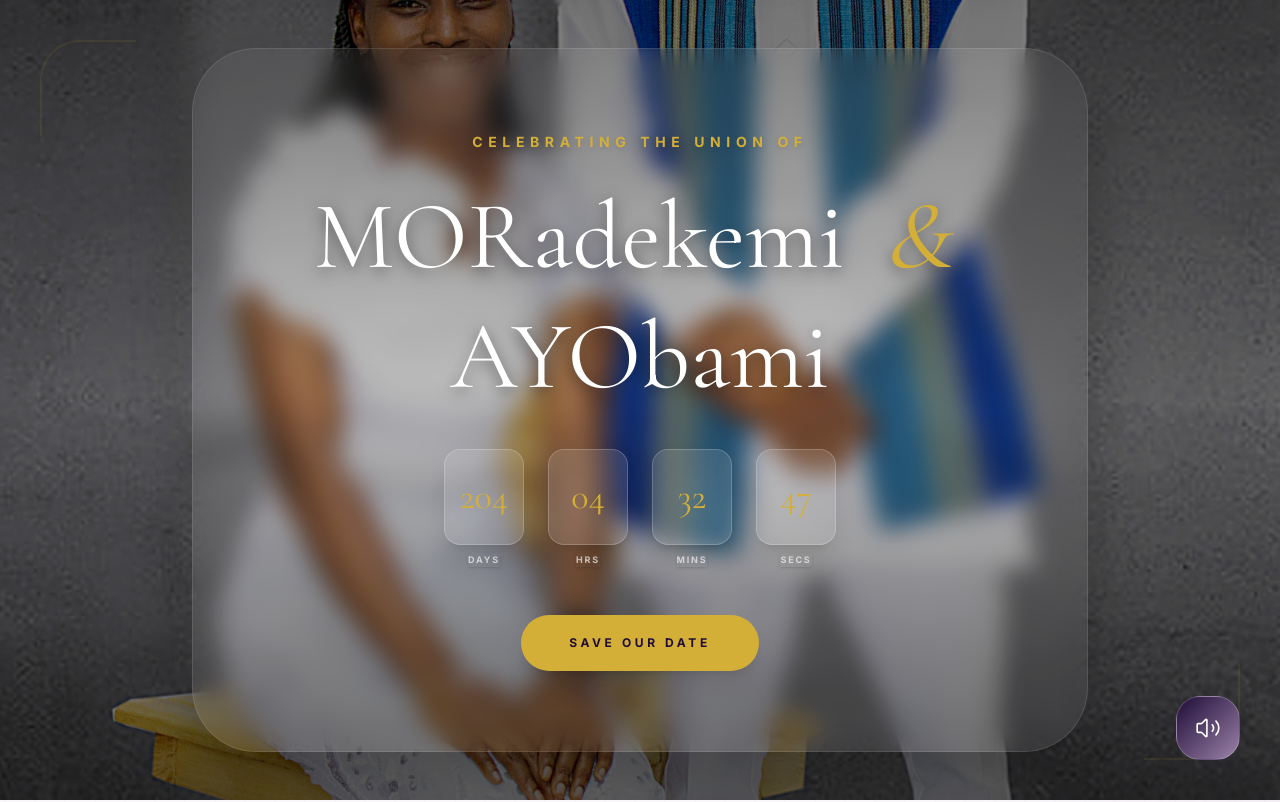
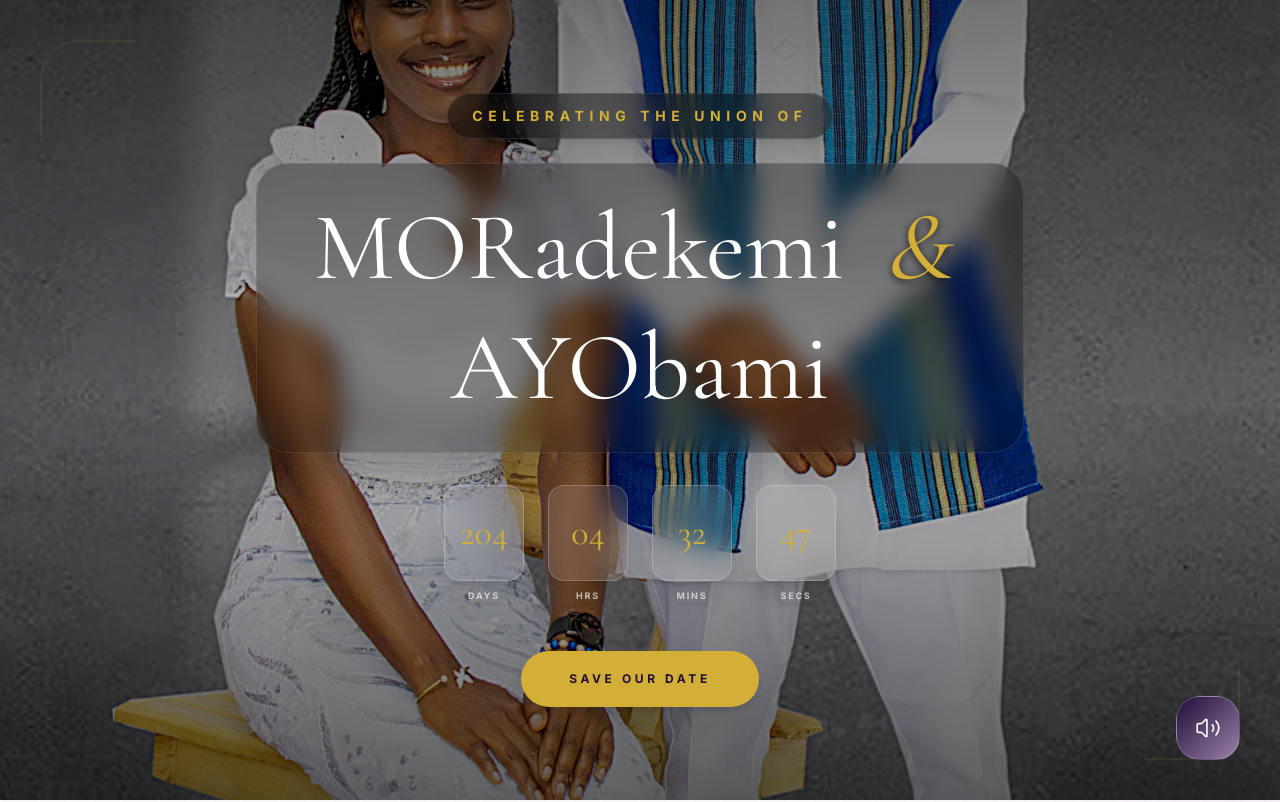
Before and after one commit to sirlawglobal/MORAYO, a Next.js app: page / in a window 1280 px wide. Shown: the top 802 px of the page. Built offline with nearby package versions, Linux system fonts and the light colour scheme; no server answers; the database is empty.

Commit message:
hero blure fix

```diff
--- a/components/HeroSection.tsx
+++ b/components/HeroSection.tsx
@@ -57,12 +57,12 @@ export default function HeroSection() {
       </div>
 
       <div className="container mx-auto px-4 relative z-10">
-        {/* Centered Content Card - Transparent but blurred for readability */}
+        {/* Centered Content Card */}
         <motion.div
           initial={{ opacity: 0, y: 20 }}
           animate={{ opacity: 1, y: 0 }}
           transition={{ duration: 1.2, ease: "easeOut" }}
-          className="relative max-w-4xl mx-auto text-center text-white px-6 py-12 md:px-16 md:py-20 bg-white/5 backdrop-blur-md rounded-[4rem] border border-white/10 shadow-[0_30px_60px_rgba(0,0,0,0.3)]"
+          className="relative max-w-4xl mx-auto text-center text-white px-6 py-12 md:px-16 md:py-20"
         >
           <motion.div
             initial={{ opacity: 0 }}
@@ -70,19 +70,21 @@ export default function HeroSection() {
             transition={{ delay: 0.3, duration: 1 }}
             className="mb-6 inline-block"
           >
-            <span className="text-brand-gold text-xs md:text-sm font-bold tracking-[0.4em] uppercase drop-shadow-md">
+            <span className="inline-block text-brand-gold text-xs md:text-sm font-bold tracking-[0.4em] uppercase shadow-lg bg-black/40 backdrop-blur-md px-6 py-3 rounded-full border border-white/10">
               Celebrating the Union of
             </span>
           </motion.div>
 
+          <div className="mb-8 flex justify-center">
             <motion.h1
               initial={{ opacity: 0, y: 20 }}
               animate={{ opacity: 1, y: 0 }}
               transition={{ delay: 0.6, duration: 1 }}
-            className="text-5xl md:text-8xl font-serif mb-8 text-white drop-shadow-[0_4px_8px_rgba(0,0,0,0.5)] leading-tight"
+              className="text-5xl md:text-8xl font-serif text-white leading-tight inline-block bg-black/30 backdrop-blur-md px-8 py-6 rounded-[2rem] border border-white/10 shadow-2xl"
             >
-            MORadekemi <span className="text-brand-gold italic serif block md:inline md:mx-4">&</span> AYObami
+              MORadekemi <span className="text-brand-gold italic serif block md:inline md:mx-4 drop-shadow-[0_2px_4px_rgba(0,0,0,0.8)]">&</span> AYObami
             </motion.h1>
+          </div>
 
           {/* Countdown - Minimal Glass Style */}
           <motion.div
```
Lines whose indentation alone changed are shown as unchanged.
